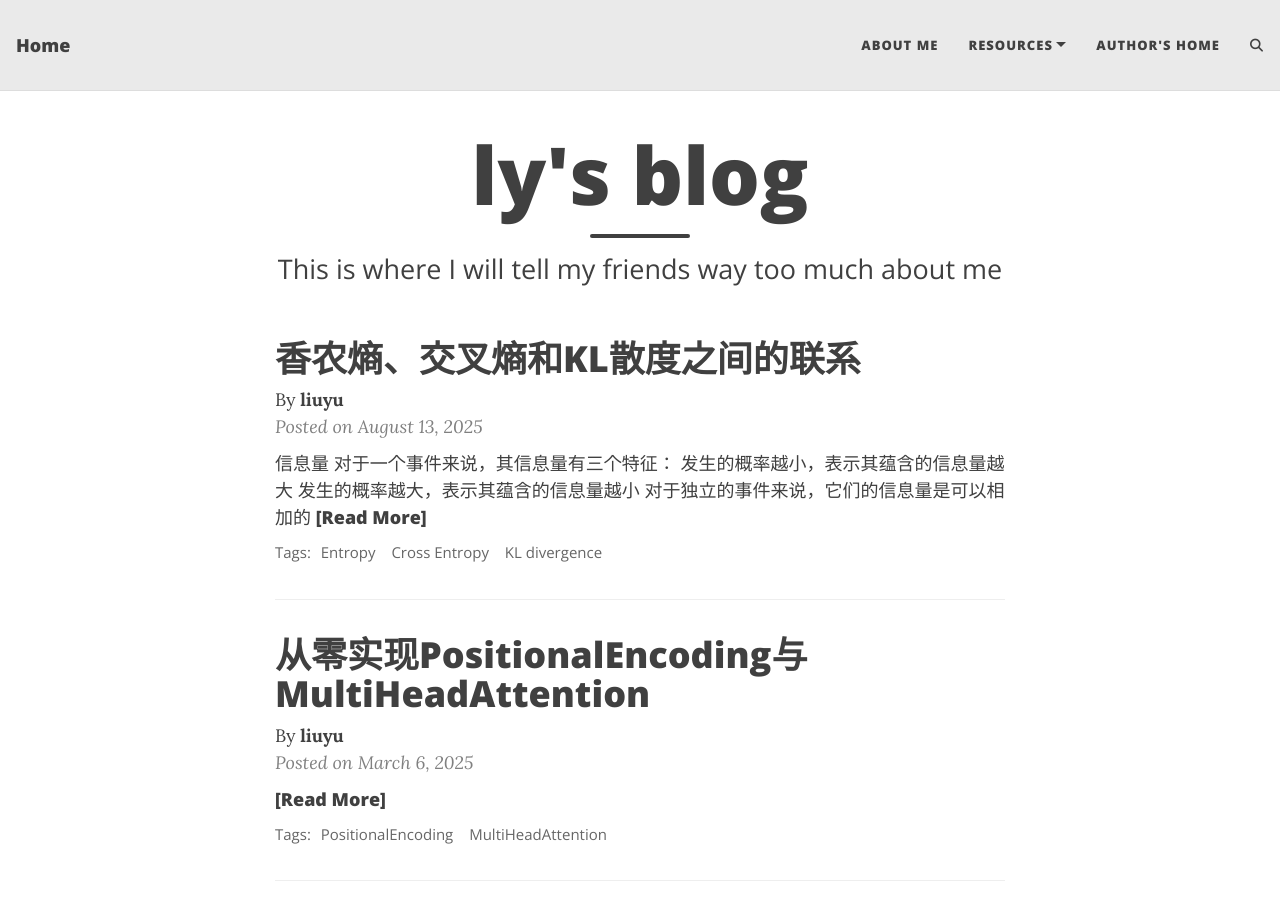
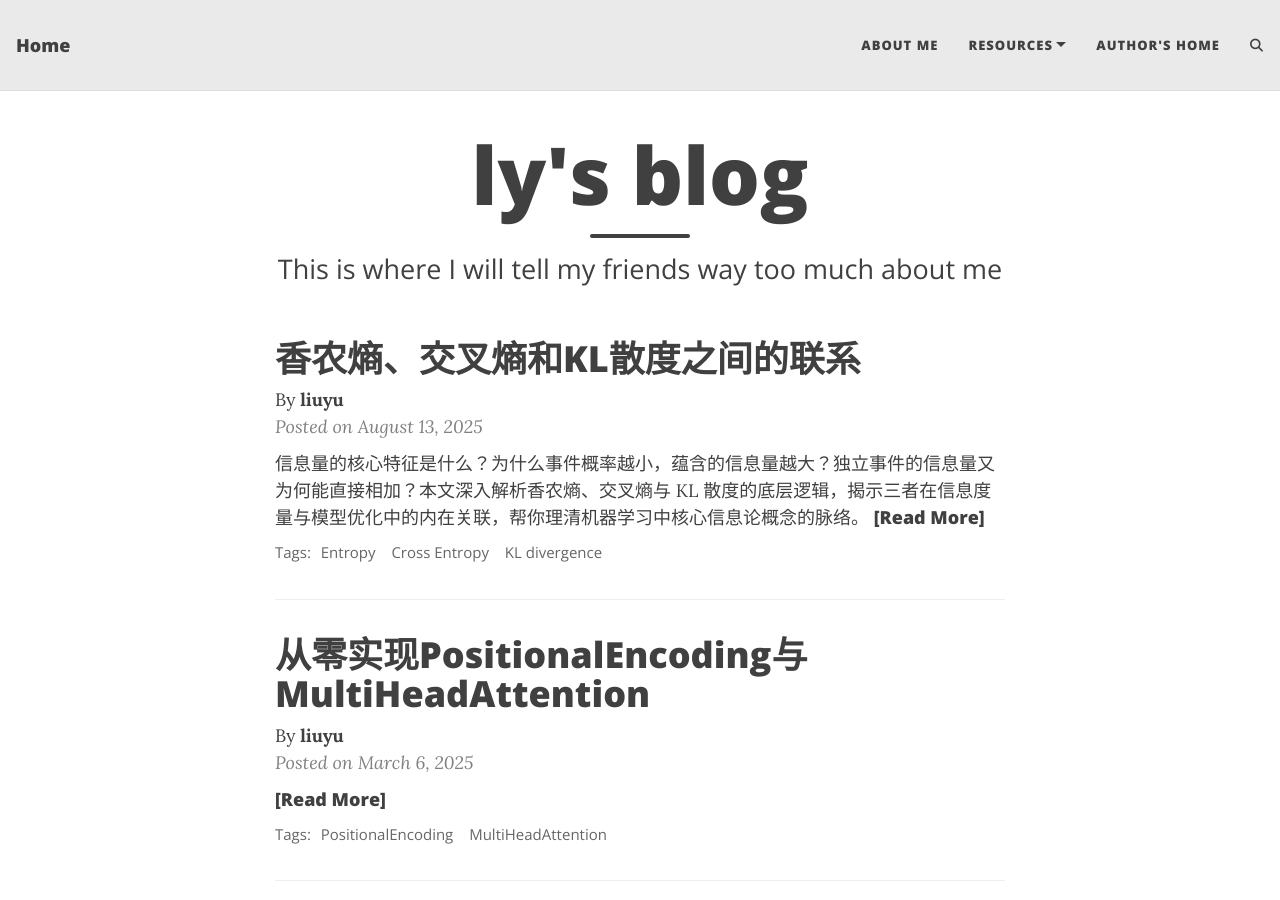
Before and after one commit to cosmoliu2002/cosmoliu2002.github.io, a Jekyll site: the page built from index.html, in a window 1280 px wide and 900 px high. Built offline with Jekyll 4.4.1, drawn with Linux system fonts in a browser that asks for light colours; the list of posts is cut into pages by our own code; comment, search, counter and statistics services are not loaded.

Commit message:
Update 2025-08-13-kullback-leibler-divergence-detail.md

```diff
--- a/_posts/2025-08-13-kullback-leibler-divergence-detail.md
+++ b/_posts/2025-08-13-kullback-leibler-divergence-detail.md
@@ -3,6 +3,7 @@ layout: post
 title: 香农熵、交叉熵和KL散度之间的联系
 tags: [Entropy, Cross Entropy, KL divergence]
 mathjax: true
+excerpt: "信息量的核心特征是什么？为什么事件概率越小，蕴含的信息量越大？独立事件的信息量又为何能直接相加？本文深入解析香农熵、交叉熵与 KL 散度的底层逻辑，揭示三者在信息度量与模型优化中的内在关联，帮你理清机器学习中核心信息论概念的脉络。"
 author: liuyu
 ---
 
```
